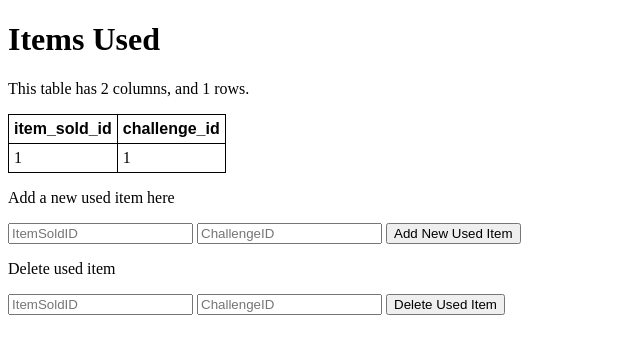
After one commit to christian-fronk/DatarunnersDBSTeamProject21, a PHP site: page /itemsUsed.php in a window 1280 px wide. The commit adds this page. Shown: the top 354 px of the page, without its empty margins (0-640 px from the left). Run offline with PHP 8.4, Linux system fonts and the light colour scheme; tables that the repository leaves empty hold one stand-in row (values such as "Sample post").

Commit message:
Added items used file

```diff
--- a/src_files/Implementation/PHP/challenges.php
+++ b/src_files/Implementation/PHP/challenges.php
@@ -9,7 +9,7 @@
 <?php
     $host = "localhost";
        $user = "WEBUSERCREDS"; //REMEMBER TO CHANGE THIS TO WEBUSER CREDENTIALS
-       $pass = "WEBUSERPASS";
+       $pass = "PASSWORD";
        $dbse = "pokemon_league";
 
        if (!$conn = new mysqli($host, $user, $pass, $dbse)){
--- a/src_files/Implementation/PHP/eliteFour.php
+++ b/src_files/Implementation/PHP/eliteFour.php
@@ -8,8 +8,8 @@
 
 <?php
      $host = "localhost";
-     $user = "christiansmac"; //REMEMBER TO CHANGE THIS TO WEBUSER CREDENTIALS
-     $pass = "dweedwee";
+     $user = "WEBUSERCREDS"; //REMEMBER TO CHANGE THIS TO WEBUSER CREDENTIALS
+     $pass = "PASSWORD";
      $dbse = "pokemon_league";
 
      if (!$conn = new mysqli($host, $user, $pass, $dbse)){
--- a/src_files/Implementation/PHP/hallOfFame.php
+++ b/src_files/Implementation/PHP/hallOfFame.php
@@ -8,8 +8,8 @@
 
 <?php
      $host = "localhost";
-     $user = "christiansmac"; //REMEMBER TO CHANGE THIS TO WEBUSER CREDENTIALS
-     $pass = "dweedwee";
+     $user = "WEBUSERCREDS"; //REMEMBER TO CHANGE THIS TO WEBUSER CREDENTIALS
+     $pass = "PASSWORD";
      $dbse = "pokemon_league";
 
      if (!$conn = new mysqli($host, $user, $pass, $dbse)){
--- a/src_files/Implementation/PHP/items.php
+++ b/src_files/Implementation/PHP/items.php
@@ -8,8 +8,8 @@
 
 <?php
     $host = "localhost";
-       $user = "WEBUSER CREDS HERE"; //REMEMBER TO CHANGE THIS TO WEBUSER CREDENTIALS
-       $pass = "WEBUSER PASS HERE";
+       $user = "WEBUSERCREDS"; //REMEMBER TO CHANGE THIS TO WEBUSER CREDENTIALS
+       $pass = "PASSWORD";
        $dbse = "pokemon_league";
 
        if (!$conn = new mysqli($host, $user, $pass, $dbse)){
--- /dev/null
+++ b/src_files/Implementation/PHP/itemsUsed.php
@@ -0,0 +1,125 @@
+<!DOCTYPE html>
+<html>
+<head>
+  <link rel="stylesheet" href="basic.css">
+</head>
+<body>
+    <h1>Items Used</h1>
+
+<?php
+    $host = "localhost";
+    $user = "WEBUSERCREDS"; //REMEMBER TO CHANGE THIS TO WEBUSER CREDENTIALS
+    $pass = "PASSWORD";
+    $dbse = "pokemon_league";
+
+    if (!$conn = new mysqli($host, $user, $pass, $dbse)){
+        echo "Error: Failed to make a MySQL connection: " . "<br>";
+        echo "Errno: $conn->connect_errno; i.e. $conn->connect_error \n"; exit;
+        }
+
+    $getItemsUsed = "SELECT * FROM items_used;";
+    //$bigdelete = "DELETE FROM items;";
+    $result = $conn->query($getItemsUsed);
+
+// Prepare the delete statement
+//$stmt = $conn->prepare("DELETE FROM items WHERE item_id = ?;");
+//$stmt->bind_param('i', $id);
+//$stmt2 = $conn->prepare($bigdelete);
+
+
+
+
+$all_results = $result->fetch_all();
+$all_results_rows = $result->num_rows;
+
+if(isset($_POST["insertItemUsed"])) {
+    $insertstmt = $conn->prepare("INSERT INTO items_used (item_sold_id, challenge_id) VALUES (?,?);");
+    $insertstmt->bind_param('ii', $item_sold,$challenge);
+    $item_sold = htmlspecialchars($_POST["soldItemInsertID"]);
+    $challenge = htmlspecialchars($_POST["challengeInsertID"]);
+    $insertstmt->execute();
+    header("Refresh:0");
+}
+
+if(isset($_POST["deleteItemUsed"])) {
+    $updatestmt = $conn->prepare("DELETE FROM items_used WHERE (item_sold_id = ? AND challenge_id = ?);");
+    $updatestmt->bind_param('ii',$item_sold,$challenge);
+    $item_sold = htmlspecialchars($_POST["soldItemDeleteID"]);
+    $challenge = htmlspecialchars($_POST["challengeDeleteID"]);
+    $updatestmt->execute();
+    header("Refresh:0");
+}
+
+
+$new_result = $conn->query($getItemsUsed);
+
+
+result_to_table($new_result);
+
+    $conn->close();
+?>
+
+</body>
+</html>
+<?php
+
+function result_to_table($res) {
+    $nrows = $res->num_rows;
+    $ncols = $res->field_count;
+    $resar = $res->fetch_all();
+
+    ?>
+    <p>
+   This table has <?php echo $ncols; ?> columns, and <?php echo $nrows; ?> rows.
+    </p>
+<form action="itemsUsed.php" method=POST>
+        <table>
+        <thead>
+        <tr>
+    <?php
+    while ($fld = $res->fetch_field()) {
+    ?>
+        <th><?php echo $fld->name; ?></th>
+    <?php
+    }
+    ?>
+    </tr>
+    </thead>
+    <tbody>
+    <?php
+    for ($i=0;$i<$nrows; $i++) {
+    ?>
+    <tr>
+    <?php
+        for ( $j = 0; $j < $ncols; $j++ ) {
+    ?>
+            <td><?php echo $resar[$i][$j]; ?></td>
+    <?php
+        }
+    ?>
+        </tr>
+    <?php
+    }
+?>
+    </tbody>
+    </table>
+</form>
+
+<form action="itemsUsed.php" method=POST>
+<p>Add a new used item here</p>
+<input type="text" name="soldItemInsertID" placeholder="ItemSoldID" method=POST/>
+<input type="text" name="challengeInsertID" placeholder="ChallengeID" method=POST/>
+<input type="submit" name="insertItemUsed" value="Add New Used Item" method=POST/>
+</form>
+
+<form action="itemsUsed.php" method=POST>
+<p>Delete used item</p>
+<input type="text" name="soldItemDeleteID" placeholder="ItemSoldID" method=POST/>
+<input type="text" name="challengeDeleteID" placeholder="ChallengeID" method=POST/>
+<input type="submit" name="deleteItemUsed" value="Delete Used Item" method=POST/>
+</form>
+
+
+<?php
+}
+?>
--- a/src_files/Implementation/PHP/pokemon.php
+++ b/src_files/Implementation/PHP/pokemon.php
@@ -9,7 +9,7 @@
 <?php
     $host = "localhost";
        $user = "WEBUSERCREDS"; //REMEMBER TO CHANGE THIS TO WEBUSER CREDENTIALS
-       $pass = "WEBUSERPASS";
+       $pass = "PASSWORD";
        $dbse = "pokemon_league";
 
        if (!$conn = new mysqli($host, $user, $pass, $dbse)){
--- a/src_files/Implementation/PHP/trainers.php
+++ b/src_files/Implementation/PHP/trainers.php
@@ -9,8 +9,8 @@
 <?php
 
     $host = "localhost";
-       $user = "WEBUSER CREDS HERE"; //REMEMBER TO CHANGE THIS TO WEBUSER CREDENTIALS
-       $pass = "WEBUSER PASS HERE";
+       $user = "WEBUSERCREDS"; //REMEMBER TO CHANGE THIS TO WEBUSER CREDENTIALS
+       $pass = "PASSWORD";
        $dbse = "pokemon_league";
 
        if (!$conn = new mysqli($host, $user, $pass, $dbse)){
```
Also changed, not shown: 3 other files.
